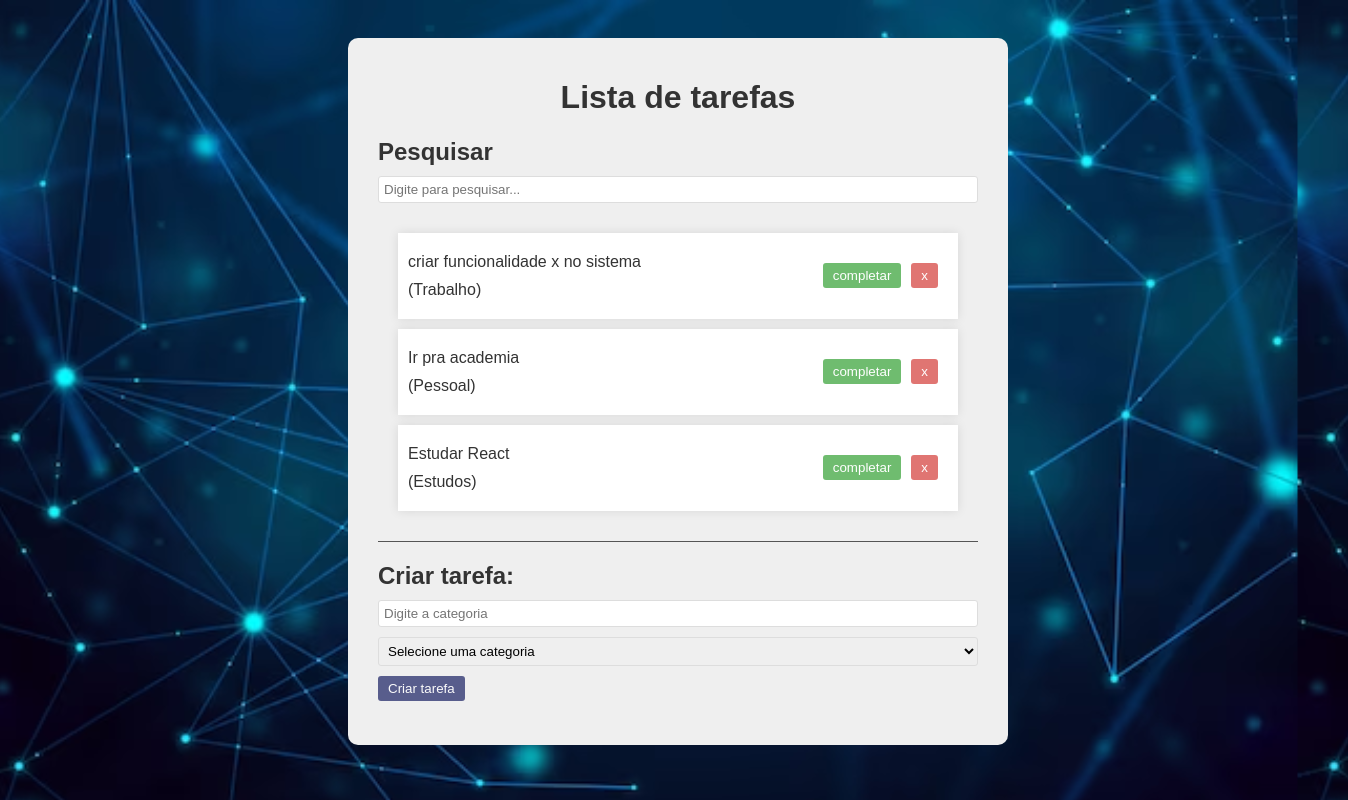
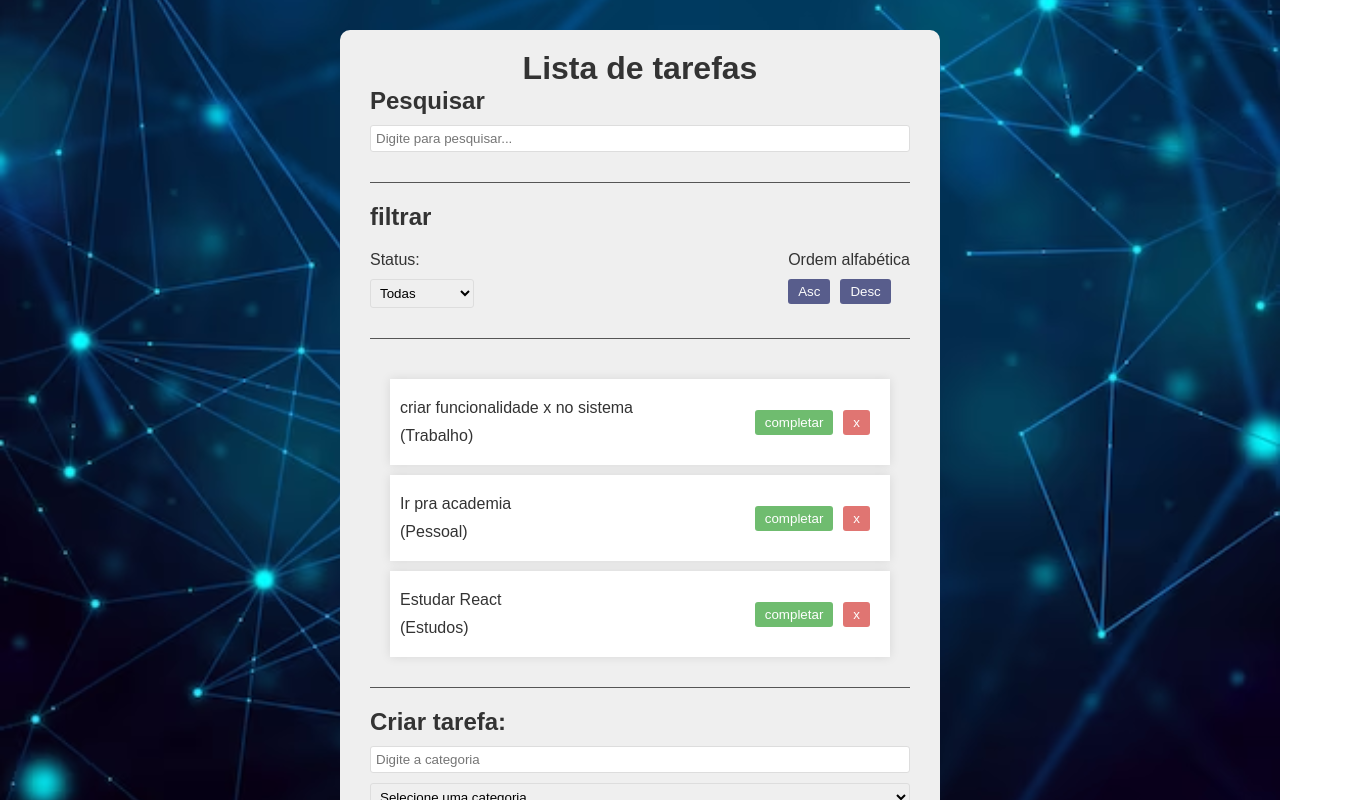
Before and after one commit to lindembergs/todo-list-react, a React (Vite) app: page / in a window 1280 px wide. Shown: the top 800 px of the page, 1348 px wide, since content can reach past the window. Built offline with nearby package versions, Linux system fonts and the light colour scheme.

Commit message:
Erro existente no filtro

```diff
--- a/src/App.css
+++ b/src/App.css
@@ -1,8 +1,8 @@
-/* * {
+* {
   margin: 0;
   padding: 0;
   box-sizing: border-box;
-} */
+}
 
 body {
   font-family: arial;
@@ -91,3 +91,16 @@ select {
   border-radius: 3px;
   width: 100%;
 }
+
+.filter,
+.search {
+  border-bottom: 1px solid #555;
+  margin-bottom: 20px;
+  padding-bottom: 20px;
+}
+
+.filter-option {
+  display: flex;
+  justify-content: space-between;
+  gap: 3px;
+}
--- a/src/App.jsx
+++ b/src/App.jsx
@@ -1,8 +1,10 @@
+import React from "react";
 import "./App.css";
 import { useState } from "react";
-import Todo from "./components/todo";
-import TodoForm from "./components/todoForm";
+import Todo from "./components/Todo";
+import TodoForm from "./components/TodoForm";
 import Search from "./components/search";
+import Filter from "./components/filter";
 
 function App() {
   const [todos, setTodos] = useState([
@@ -27,6 +29,9 @@ function App() {
   ]);
 
   const [search, setSearch] = useState("");
+  const [filter, setFilter] = useState("all");
+
+  const [sort, setSort] = useState("Asc");
 
   const addTodo = (text, category) => {
     const newTodos = [
@@ -50,9 +55,8 @@ function App() {
   };
 
   const completeTodo = (id) => {
-    const newTodos = [...todos];
-    newTodos.map((todo) =>
-      todo.id === id ? (todo.isCompleted = !todo.isCompleted) : todo
+    const newTodos = todos.map((todo) =>
+      todo.id === id ? { ...todo, isCompleted: !todo.isCompleted } : todo
     );
     setTodos(newTodos);
   };
@@ -61,8 +65,17 @@ function App() {
     <div className="app">
       <h1>Lista de tarefas</h1>
       <Search search={search} setSearch={setSearch} />
+      <Filter filter={filter} setFilter={setFilter} />
+
       <div className="todo-list">
         {todos
+          .filter((todo) =>
+            filter === "All"
+              ? true
+              : filter === "completed"
+              ? todo.isCompleted
+              : !todo.isCompleted
+          )
           .filter((todo) =>
             todo.text.toLocaleLowerCase().includes(search.toLocaleLowerCase())
           )
--- a/src/components/filter.jsx
+++ b/src/components/filter.jsx
@@ -1,14 +1,25 @@
-function filter() {
+import React from "react";
+function Filter(filter, setFilter) {
   return (
     <div className="filter">
       <h2>filtrar</h2>
       <div className="filter-option">
         <div>
           <p>Status:</p>
+          <select value={filter} onChange={(e) => setFilter(e.target.value)}>
+            <option value="all">Todas</option>
+            <option value="completed">Completas</option>
+            <option value="incomplete">Incompletas</option>
+          </select>
+        </div>
+        <div>
+          <p>Ordem alfabética</p>
+          <button>Asc</button>
+          <button>Desc</button>
         </div>
       </div>
     </div>
   );
 }
 
-export default filter;
+export default Filter;
--- a/src/components/search.jsx
+++ b/src/components/search.jsx
@@ -1,4 +1,5 @@
-function search({ search, setSearch }) {
+import React from "react";
+function Search({ search, setSearch }) {
   return (
     <div className="search">
       <h2>Pesquisar</h2>
@@ -12,4 +13,4 @@ function search({ search, setSearch }) {
   );
 }
 
-export default search;
+export default Search;
```
